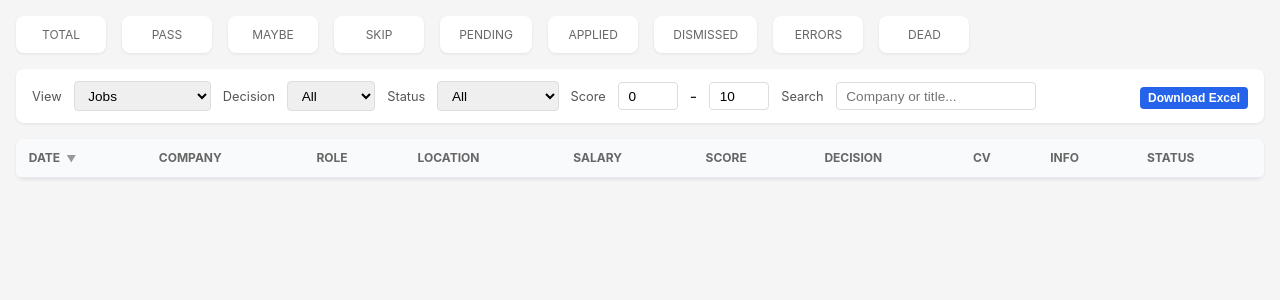
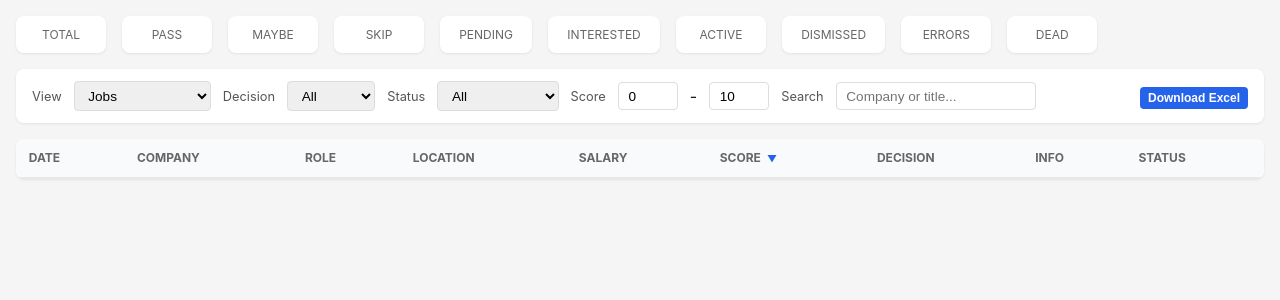
Before and after one commit to Cameleolam/jobs-funnel, a FastAPI app: template ui/templates/jobs.html in a window 1280 px wide. Shown: the part 42-342 px from the top of the page. Run offline with FastAPI, Linux system fonts and the light colour scheme; the template is opened without the code that fills it, so the values that code supplies are empty; some libraries are stand-ins or nearby versions.

Commit message:
feat: improve ui: score sorting desc, ui tooltip, more process statuses and colors

```diff
--- a/ui/server.py
+++ b/ui/server.py
@@ -154,12 +154,16 @@ def get_stats():
         f"SELECT COUNT(*) as cnt FROM {TABLE} WHERE status = 'pending'"
     )
     stats["pending"] = pending["cnt"] if pending else 0
+    interested = fetch_one(
+        f"SELECT COUNT(*) as cnt FROM {TABLE} WHERE user_status = 'interested'"
+    )
+    stats["interested"] = interested["cnt"] if interested else 0
     applied = fetch_one(
-        f"SELECT COUNT(*) as cnt FROM {TABLE} WHERE user_status = 'applied'"
+        f"SELECT COUNT(*) as cnt FROM {TABLE} WHERE user_status IN ('applied', 'in_process', 'offer')"
     )
     stats["applied"] = applied["cnt"] if applied else 0
     dismissed = fetch_one(
-        f"SELECT COUNT(*) as cnt FROM {TABLE} WHERE user_status = 'dismissed'"
+        f"SELECT COUNT(*) as cnt FROM {TABLE} WHERE user_status IN ('dismissed', 'rejected')"
     )
     stats["dismissed"] = dismissed["cnt"] if dismissed else 0
     error = fetch_one(
@@ -189,12 +193,20 @@ def build_job_filter(decision="", applied="", min_score=0, max_score=10, search=
         if decision:
             conditions.append("decision = %s")
             params.append(decision)
-        if applied == "applied":
+        if applied == "pending":
+            conditions.append("user_status IS NULL")
+        elif applied == "interested":
+            conditions.append("user_status = 'interested'")
+        elif applied == "applied":
             conditions.append("user_status = 'applied'")
+        elif applied == "in_process":
+            conditions.append("user_status = 'in_process'")
+        elif applied == "offer":
+            conditions.append("user_status = 'offer'")
+        elif applied == "rejected":
+            conditions.append("user_status = 'rejected'")
         elif applied == "dismissed":
             conditions.append("user_status = 'dismissed'")
-        elif applied == "pending":
-            conditions.append("user_status IS NULL")
         conditions.append("COALESCE(fit_score, 0) >= %s")
         params.append(min_score)
         conditions.append("COALESCE(fit_score, 0) <= %s")
@@ -220,16 +232,16 @@ async def list_jobs(
     max_score: int = Query(10, alias="max_score"),
     search: str = Query("", alias="search"),
     view: str = Query("", alias="view"),
-    sort: str = Query("crawled_at", alias="sort"),
+    sort: str = Query("fit_score", alias="sort"),
     order: str = Query("desc", alias="order"),
     limit: int = Query(50, alias="limit"),
     offset: int = Query(0, alias="offset"),
 ):
     allowed_sorts = {
         "crawled_at", "fit_score", "company", "title", "location",
-        "decision", "applied", "analyzed_at",
+        "decision", "user_status", "analyzed_at",
     }
-    sort_col = sort if sort in allowed_sorts else "crawled_at"
+    sort_col = sort if sort in allowed_sorts else "fit_score"
     sort_dir = "ASC" if order.lower() == "asc" else "DESC"
 
     where, params = build_job_filter(decision, applied, min_score, max_score, search, view)
@@ -256,14 +268,14 @@ async def export_excel(
     max_score: int = Query(10),
     search: str = Query(""),
     view: str = Query(""),
-    sort: str = Query("crawled_at"),
+    sort: str = Query("fit_score"),
     order: str = Query("desc"),
 ):
     allowed_sorts = {
         "crawled_at", "fit_score", "company", "title", "location",
-        "decision", "applied", "analyzed_at",
+        "decision", "user_status", "analyzed_at",
     }
-    sort_col = sort if sort in allowed_sorts else "crawled_at"
+    sort_col = sort if sort in allowed_sorts else "fit_score"
     sort_dir = "ASC" if order.lower() == "asc" else "DESC"
 
     where, params = build_job_filter(decision, applied, min_score, max_score, search, view)
@@ -279,7 +291,7 @@ async def export_excel(
 
     headers = [
         "Date", "Fetched At", "Posted", "Source", "Company", "Role", "Location", "Salary",
-        "Score", "Decision", "CV Variant", "Seniority", "Employment", "Start Date",
+        "Score", "Decision", "Seniority", "Employment", "Start Date",
         "Blockers", "Strong Matches", "Reasoning", "Status", "Job URL",
         "Notes", "My Notes", "_dbId",
     ]
@@ -288,9 +300,10 @@ async def export_excel(
         cell = ws.cell(row=1, column=col, value=h)
         cell.font = header_font
 
-    fill_applied = PatternFill(start_color="DCFCE7", end_color="DCFCE7", fill_type="solid")
-    fill_action = PatternFill(start_color="FEE2E2", end_color="FEE2E2", fill_type="solid")
-    fill_dismissed = PatternFill(start_color="F3F4F6", end_color="F3F4F6", fill_type="solid")
+    fill_active = PatternFill(start_color="DCFCE7", end_color="DCFCE7", fill_type="solid")
+    fill_interested = PatternFill(start_color="FEF9C3", end_color="FEF9C3", fill_type="solid")
+    fill_action = PatternFill(start_color="FFF7ED", end_color="FFF7ED", fill_type="solid")
+    fill_gray = PatternFill(start_color="F3F4F6", end_color="F3F4F6", fill_type="solid")
 
     for row_idx, j in enumerate(jobs, 2):
         score = j["fit_score"] or 0
@@ -312,7 +325,6 @@ async def export_excel(
             salary,
             score,
             j.get("decision", ""),
-            j.get("cv_variant", ""),
             j.get("seniority_level", "") or "",
             j.get("employment_type", "") or "",
             j.get("start_date", "") or "",
@@ -329,11 +341,13 @@ async def export_excel(
             ws.cell(row=row_idx, column=col, value=val)
 
         # Row coloring
-        if us == "applied":
-            fill = fill_applied
-        elif us == "dismissed":
-            fill = fill_dismissed
-        elif score >= 6 and not us:
+        if us in ("applied", "in_process", "offer"):
+            fill = fill_active
+        elif us == "interested":
+            fill = fill_interested
+        elif us in ("rejected", "dismissed"):
+            fill = fill_gray
+        elif score >= 5 and not us:
             fill = fill_action
         else:
             fill = None
@@ -363,7 +377,7 @@ async def export_excel(
 async def job_detail(request: Request, job_id: int):
     job = fetch_one(f"SELECT * FROM {TABLE} WHERE id = %s", (job_id,))
     if not job:
-        return HTMLResponse("<tr><td colspan='11'>Job not found</td></tr>", status_code=404)
+        return HTMLResponse("<tr><td colspan='9'>Job not found</td></tr>", status_code=404)
     return render(request, "partials/job_detail.html", {"job": job})
 
 
@@ -381,12 +395,13 @@ async def update_job(request: Request, job_id: int, decision: str = Form(...)):
 
 @app.patch("/jobs/{job_id}/status", response_class=HTMLResponse)
 async def set_user_status(request: Request, job_id: int, user_status: str = Form(...)):
-    if user_status not in ("applied", "dismissed", ""):
+    valid = ("interested", "applied", "in_process", "offer", "rejected", "dismissed", "")
+    if user_status not in valid:
         return HTMLResponse("Invalid status", status_code=400)
     status_val = user_status if user_status else None
     execute(
         f"UPDATE {TABLE} SET user_status = %s, "
-        f"applied_at = CASE WHEN %s = 'applied' THEN NOW() ELSE NULL END, "
+        f"applied_at = CASE WHEN %s = 'applied' THEN NOW() ELSE applied_at END, "
         f"sheet_synced = FALSE WHERE id = %s",
         (status_val, status_val, job_id),
     )
--- a/ui/templates/base.html
+++ b/ui/templates/base.html
@@ -125,12 +125,16 @@
     tr.decision-MAYBE { border-left: 3px solid #ca8a04; }
     tr.decision-SKIP { border-left: 3px solid #d1d5db; }
     tr.status-pending { border-left: 3px solid #2563eb; }
-    tr.needs-action { border-left: 3px solid #ef4444; background: #fef2f2; }
-    tr.needs-action:hover { background: #fee2e2; }
-    tr.applied-done { border-left: 3px solid #16a34a; background: #f0fdf4; }
-    tr.applied-done:hover { background: #dcfce7; }
-    tr.dismissed-done { border-left: 3px solid #9ca3af; background: #f9fafb; opacity: 0.6; }
-    tr.dismissed-done:hover { opacity: 0.8; }
+    tr.needs-action { border-left: 3px solid #f97316; background: #fff7ed; }
+    tr.needs-action:hover { background: #ffedd5; }
+    tr.status-interested { border-left: 3px solid #eab308; background: #fefce8; }
+    tr.status-interested:hover { background: #fef9c3; }
+    tr.status-active { border-left: 3px solid #16a34a; background: #f0fdf4; }
+    tr.status-active:hover { background: #dcfce7; }
+    tr.status-rejected { border-left: 3px solid #9ca3af; background: #f9fafb; opacity: 0.6; }
+    tr.status-rejected:hover { opacity: 0.8; }
+    tr.status-dismissed { border-left: 3px solid #9ca3af; background: #f9fafb; opacity: 0.6; }
+    tr.status-dismissed:hover { opacity: 0.8; }
     tr.status-error { border-left: 3px solid #ea580c; background: #fff7ed; }
     tr.status-error:hover { background: #ffedd5; }
     tr.status-dead { border-left: 3px solid #dc2626; background: #fef2f2; }
@@ -219,7 +223,11 @@
       cursor: pointer;
       background: #fff;
     }
+    .status-select.status-interested { background: #fef9c3; color: #854d0e; border-color: #eab308; }
     .status-select.status-applied { background: #dcfce7; color: #166534; border-color: #16a34a; }
+    .status-select.status-in_process { background: #dcfce7; color: #166534; border-color: #16a34a; }
+    .status-select.status-offer { background: #dcfce7; color: #166534; border-color: #16a34a; }
+    .status-select.status-rejected { background: #f3f4f6; color: #6b7280; border-color: #9ca3af; }
     .status-select.status-dismissed { background: #f3f4f6; color: #6b7280; border-color: #9ca3af; }
     .status-select.status-none { background: #fff; }
 
--- a/ui/templates/jobs.html
+++ b/ui/templates/jobs.html
@@ -14,7 +14,7 @@
       hx-include="[name]"
       hx-indicator="#filter-spinner">
 
-  <input type="hidden" name="sort" value="crawled_at">
+  <input type="hidden" name="sort" value="fit_score">
   <input type="hidden" name="order" value="desc">
 
   <label>View</label>
@@ -38,7 +38,11 @@
   <select name="applied">
     <option value="">All</option>
     <option value="pending">Not reviewed</option>
+    <option value="interested">Interested</option>
     <option value="applied">Applied</option>
+    <option value="in_process">In Process</option>
+    <option value="offer">Offer</option>
+    <option value="rejected">Rejected</option>
     <option value="dismissed">Dismissed</option>
   </select>
 
@@ -61,16 +65,15 @@
 <table class="jobs-table">
   <thead>
     <tr>
-      <th class="sortable" data-sort="crawled_at">Date <span class="sort-arrow">&#9660;</span></th>
+      <th class="sortable" data-sort="crawled_at">Date</th>
       <th class="sortable" data-sort="company">Company</th>
       <th class="sortable" data-sort="title">Role</th>
       <th class="sortable" data-sort="location">Location</th>
       <th>Salary</th>
-      <th class="sortable" data-sort="fit_score">Score</th>
+      <th class="sortable active" data-sort="fit_score">Score <span class="sort-arrow">&#9660;</span></th>
       <th class="sortable" data-sort="decision">Decision</th>
-      <th>CV</th>
       <th>Info</th>
-      <th>Status</th>
+      <th class="sortable" data-sort="user_status">Status</th>
     </tr>
   </thead>
   <tbody id="job-table-body"
--- a/ui/templates/partials/job_rows.html
+++ b/ui/templates/partials/job_rows.html
@@ -3,13 +3,13 @@
 {% endfor %}
 
 {% if jobs|length == 0 %}
-<tr><td colspan="10" style="text-align:center; padding:2rem; color:#999;">No jobs match the current filters.</td></tr>
+<tr><td colspan="9" style="text-align:center; padding:2rem; color:#999;">No jobs match the current filters.</td></tr>
 {% endif %}
 
 {% if total > offset + limit %}
 {% set remaining = total - offset - limit %}
 <tr id="load-more-row">
-  <td colspan="10" style="text-align:center; padding:0.8rem;">
+  <td colspan="9" style="text-align:center; padding:0.8rem;">
     <button class="btn btn-primary btn-sm"
             hx-get="/jobs?offset={{ offset + limit }}&limit={{ limit }}"
             hx-target="#load-more-row"
--- a/ui/templates/partials/stats.html
+++ b/ui/templates/partials/stats.html
@@ -19,8 +19,12 @@
     <div class="label">Pending</div>
     <div class="value">{{ stats.pending }}</div>
   </div>
+  <div class="stat-card" style="color: #854d0e;">
+    <div class="label">Interested</div>
+    <div class="value" style="color: #ca8a04;">{{ stats.interested }}</div>
+  </div>
   <div class="stat-card applied">
-    <div class="label">Applied</div>
+    <div class="label">Active</div>
     <div class="value">{{ stats.applied }}</div>
   </div>
   <div class="stat-card dismissed">
```
Also changed, not shown: ui/templates/partials/job_row_single.html (+17 -9 lines).
